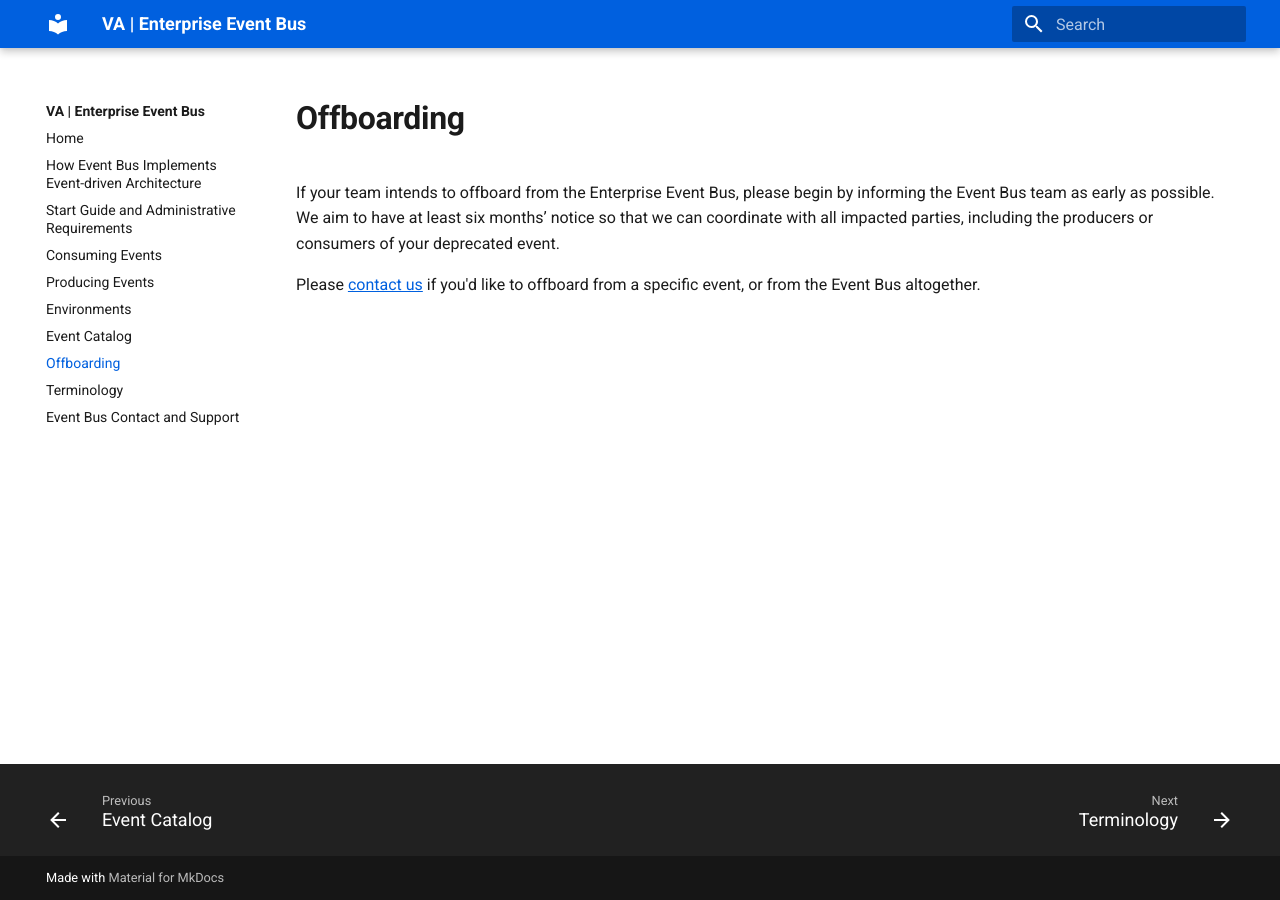
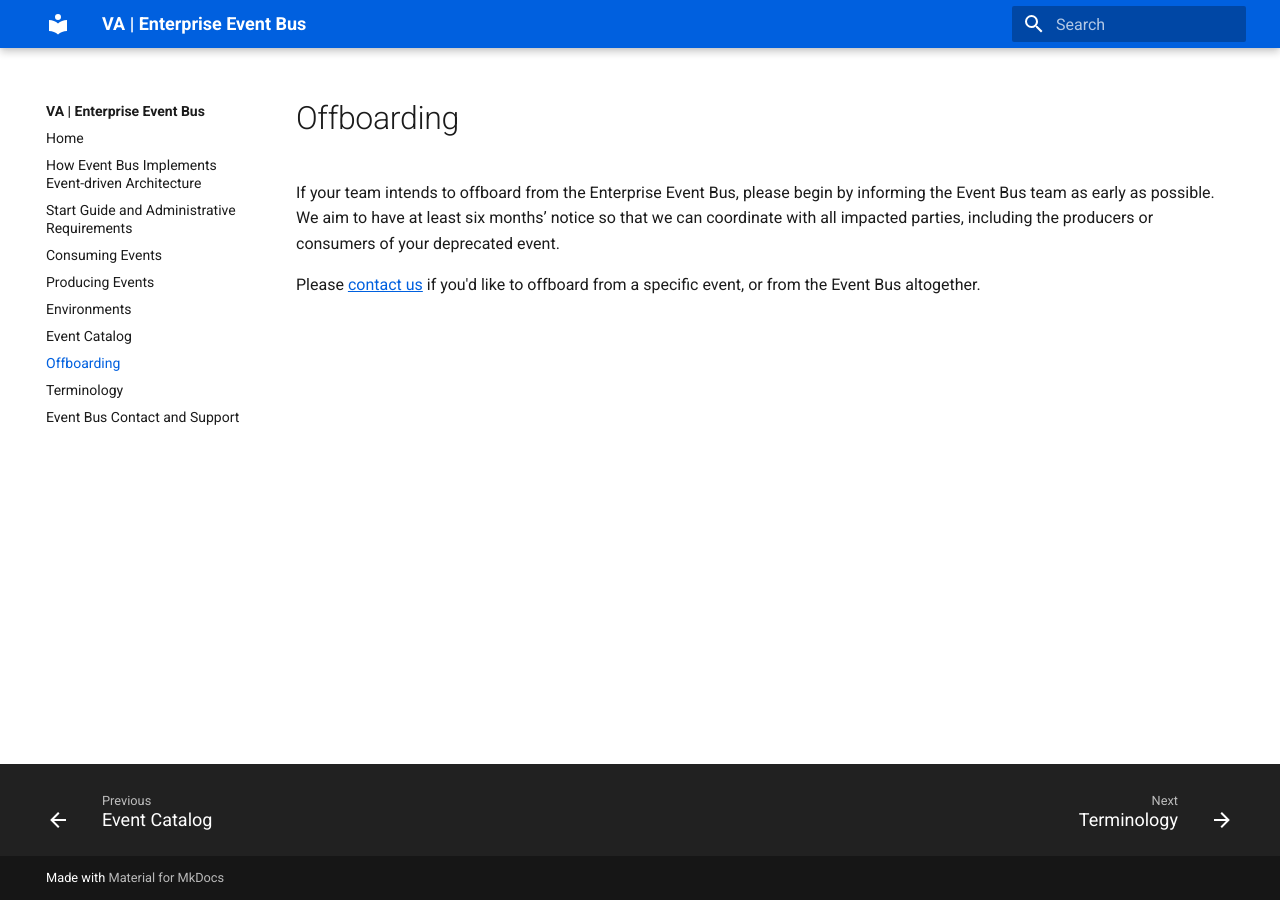
Before and after one commit to department-of-veterans-affairs/ves-event-bus-developer-portal, an MkDocs documentation site: the page built from docs/offboard.md, in a window 1280 px wide. Built offline with MkDocs 1.6.1 and Material for MkDocs 9.7.7, drawn with Linux system fonts in a browser that asks for light colours.

```diff
--- a/docs/offboard.md
+++ b/docs/offboard.md
@@ -1,4 +1,4 @@
-# **Offboarding**
+# Offboarding
 
 If your team intends to offboard from the Enterprise Event Bus, please begin by informing the Event Bus team as early as possible. We aim to have at least six months’ notice so that we can coordinate with all impacted parties, including the producers or consumers of your deprecated event.
 
```
